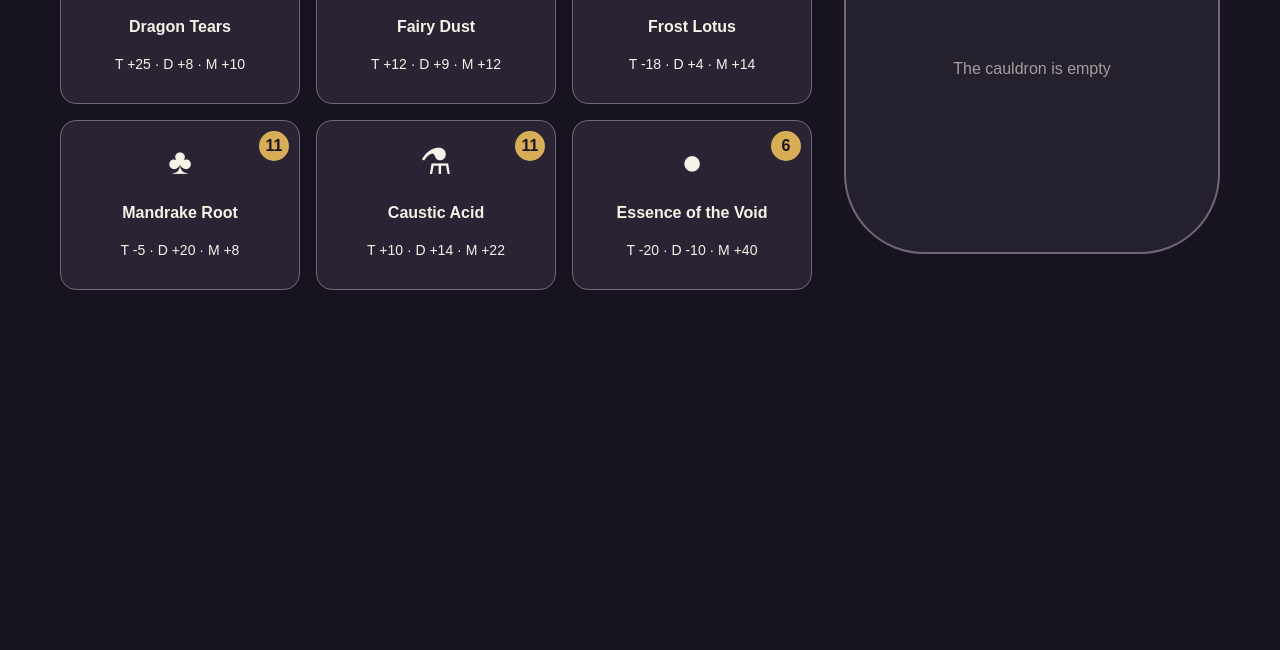
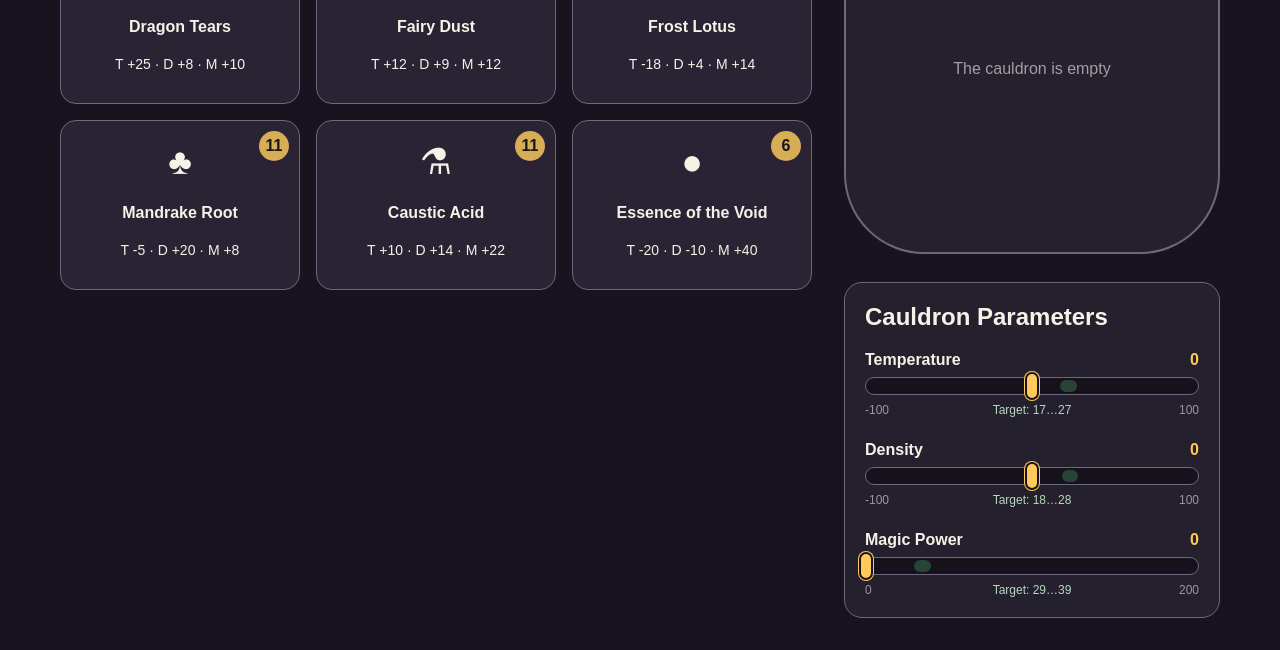
Before and after one commit to dmpodrez/alchemists-cauldron, a website built with Vite: page index.html in a window 1280 px wide. Shown: the part 215-865 px from the top of the page. Before the commit the page ends 800 px from the top, so only its background shows below. Built offline with nearby package versions, Linux system fonts and the light colour scheme.

Commit message:
feat: add cauldron parameter bars

```diff
--- /dev/null
+++ b/src/data/recipes.ts
@@ -0,0 +1,25 @@
+export interface ParameterRange {
+  min: number;
+  max: number;
+}
+
+export interface RecipeTargets {
+  temperature: ParameterRange;
+  density: ParameterRange;
+  magicPower: ParameterRange;
+}
+
+export const LEVEL_ONE_PREVIEW_RECIPE: RecipeTargets = {
+  temperature: {
+    min: 17,
+    max: 27,
+  },
+  density: {
+    min: 18,
+    max: 28,
+  },
+  magicPower: {
+    min: 29,
+    max: 39,
+  },
+};
--- /dev/null
+++ b/src/logic/calculate-cauldron.ts
@@ -0,0 +1,22 @@
+import type { Ingredient } from '../data/ingredients';
+
+export interface CauldronValues {
+  temperature: number;
+  density: number;
+  magicPower: number;
+}
+
+export function calculateCauldron(ingredients: readonly Ingredient[]): CauldronValues {
+  return ingredients.reduce<CauldronValues>(
+    (values, ingredient) => ({
+      temperature: values.temperature + ingredient.temperature,
+      density: values.density + ingredient.density,
+      magicPower: values.magicPower + ingredient.magicPower,
+    }),
+    {
+      temperature: 0,
+      density: 0,
+      magicPower: 0,
+    },
+  );
+}
--- a/src/main.ts
+++ b/src/main.ts
@@ -1,5 +1,7 @@
 import './styles/style.css';
-
+import { LEVEL_ONE_PREVIEW_RECIPE } from './data/recipes';
+import { calculateCauldron } from './logic/calculate-cauldron';
+import { createParameterBars } from './ui/parameter-bars';
 import { LEVEL_ONE_INGREDIENTS, type Ingredient } from './data/ingredients';
 import { addIngredientToCauldron, LEVEL_ONE_CAULDRON_CAPACITY } from './logic/cauldron';
 import { createStock } from './logic/stock';
@@ -44,21 +46,29 @@ function render(): void {
 
   const cauldronIsFull = state.cauldronIngredients.length >= LEVEL_ONE_CAULDRON_CAPACITY;
 
-  content.append(
-    createShelf({
-      ingredients: LEVEL_ONE_INGREDIENTS,
-      stock: state.shelfStock,
-      isBlocked: cauldronIsFull,
-      onIngredientClick: addIngredient,
-    }),
+  const cauldronValues = calculateCauldron(state.cauldronIngredients);
+
+  const shelf = createShelf({
+    ingredients: LEVEL_ONE_INGREDIENTS,
+    stock: state.shelfStock,
+    isBlocked: cauldronIsFull,
+    onIngredientClick: addIngredient,
+  });
+
+  const rightColumn = document.createElement('div');
+  rightColumn.className = 'game__right-column';
+
+  rightColumn.append(
     createCauldron({
       ingredients: state.cauldronIngredients,
       capacity: LEVEL_ONE_CAULDRON_CAPACITY,
     }),
+    createParameterBars(cauldronValues, LEVEL_ONE_PREVIEW_RECIPE),
   );
+
+  content.append(shelf, rightColumn);
 
   game.append(title, content);
   appElement.replaceChildren(game);
 }
-
 render();
--- a/src/styles/style.css
+++ b/src/styles/style.css
@@ -169,3 +169,118 @@ button {
     flex-direction: column;
   }
 }
+.game__right-column {
+  display: grid;
+  gap: 28px;
+  align-content: start;
+}
+
+.parameters {
+  padding: 20px;
+  border: 1px solid #70667d;
+  border-radius: 18px;
+  background: #24202d;
+}
+
+.parameters__list {
+  display: grid;
+  gap: 24px;
+}
+
+.parameter-bar {
+  display: grid;
+  gap: 8px;
+}
+
+.parameter-bar__header {
+  display: flex;
+  align-items: center;
+  justify-content: space-between;
+  gap: 12px;
+}
+
+.parameter-bar__label {
+  font-weight: 700;
+}
+
+.parameter-bar__value {
+  min-width: 42px;
+  text-align: right;
+  color: #ffca59;
+}
+
+.parameter-bar__track {
+  position: relative;
+  height: 18px;
+  border: 1px solid #70667d;
+  border-radius: 999px;
+  background: #15121b;
+  transition:
+    border-color 250ms ease,
+    box-shadow 250ms ease;
+}
+
+.parameter-bar__track_inside {
+  border-color: #5ac47d;
+  box-shadow: 0 0 12px rgb(90 196 125 / 45%);
+}
+
+.parameter-bar__target {
+  position: absolute;
+  top: 2px;
+  bottom: 2px;
+  border-radius: 999px;
+  background: rgb(90 196 125 / 28%);
+}
+
+.parameter-bar__marker {
+  position: absolute;
+  z-index: 2;
+  top: 50%;
+  width: 14px;
+  height: 28px;
+  border: 2px solid #17141f;
+  border-radius: 999px;
+  background: #ffca59;
+  box-shadow: 0 0 0 1px #ffca59;
+  transform: translate(-50%, -50%);
+  transition:
+    left 300ms ease,
+    background-color 250ms ease,
+    box-shadow 250ms ease;
+}
+
+.parameter-bar__marker_inside {
+  background: #5ac47d;
+  box-shadow:
+    0 0 0 1px #5ac47d,
+    0 0 12px rgb(90 196 125 / 70%);
+}
+
+.parameter-bar__zero {
+  position: absolute;
+  z-index: 1;
+  top: -5px;
+  bottom: -5px;
+  width: 1px;
+  background: #a39bad;
+  transform: translateX(-50%);
+}
+
+.parameter-bar__limits {
+  display: grid;
+  grid-template-columns: 1fr auto 1fr;
+  align-items: center;
+  gap: 8px;
+  color: #9c94a6;
+  font-size: 12px;
+}
+
+.parameter-bar__limits span:last-child {
+  text-align: right;
+}
+
+.parameter-bar__target-text {
+  color: #b7d7c1;
+  text-align: center;
+}
--- /dev/null
+++ b/src/ui/parameter-bars.ts
@@ -0,0 +1,140 @@
+import type { ParameterRange, RecipeTargets } from '../data/recipes';
+import type { CauldronValues } from '../logic/calculate-cauldron';
+
+interface ParameterConfig {
+  key: keyof CauldronValues;
+  label: string;
+  min: number;
+  max: number;
+  supportsNegative: boolean;
+}
+
+const PARAMETER_CONFIGS: readonly ParameterConfig[] = [
+  {
+    key: 'temperature',
+    label: 'Temperature',
+    min: -100,
+    max: 100,
+    supportsNegative: true,
+  },
+  {
+    key: 'density',
+    label: 'Density',
+    min: -100,
+    max: 100,
+    supportsNegative: true,
+  },
+  {
+    key: 'magicPower',
+    label: 'Magic Power',
+    min: 0,
+    max: 200,
+    supportsNegative: false,
+  },
+];
+
+function clamp(value: number, min: number, max: number): number {
+  return Math.min(Math.max(value, min), max);
+}
+
+function toPercent(value: number, min: number, max: number): number {
+  const clampedValue = clamp(value, min, max);
+
+  return ((clampedValue - min) / (max - min)) * 100;
+}
+
+function isInsideRange(value: number, range: ParameterRange): boolean {
+  return value >= range.min && value <= range.max;
+}
+
+function createParameterBar(
+  config: ParameterConfig,
+  value: number,
+  target: ParameterRange,
+): HTMLElement {
+  const item = document.createElement('div');
+  item.className = 'parameter-bar';
+
+  const header = document.createElement('div');
+  header.className = 'parameter-bar__header';
+
+  const label = document.createElement('span');
+  label.className = 'parameter-bar__label';
+  label.textContent = config.label;
+
+  const valueElement = document.createElement('strong');
+  valueElement.className = 'parameter-bar__value';
+  valueElement.textContent = String(value);
+
+  header.append(label, valueElement);
+
+  const track = document.createElement('div');
+  track.className = 'parameter-bar__track';
+
+  const targetZone = document.createElement('div');
+  targetZone.className = 'parameter-bar__target';
+
+  const targetStart = toPercent(target.min, config.min, config.max);
+  const targetEnd = toPercent(target.max, config.min, config.max);
+
+  targetZone.style.left = `${targetStart}%`;
+  targetZone.style.width = `${targetEnd - targetStart}%`;
+
+  const marker = document.createElement('div');
+  marker.className = 'parameter-bar__marker';
+  marker.style.left = `${toPercent(value, config.min, config.max)}%`;
+
+  if (isInsideRange(value, target)) {
+    marker.classList.add('parameter-bar__marker_inside');
+    track.classList.add('parameter-bar__track_inside');
+  }
+
+  track.append(targetZone, marker);
+
+  if (config.supportsNegative) {
+    const zeroLine = document.createElement('span');
+    zeroLine.className = 'parameter-bar__zero';
+    zeroLine.style.left = `${toPercent(0, config.min, config.max)}%`;
+
+    track.append(zeroLine);
+  }
+
+  const limits = document.createElement('div');
+  limits.className = 'parameter-bar__limits';
+
+  const minimum = document.createElement('span');
+  minimum.textContent = String(config.min);
+
+  const targetText = document.createElement('span');
+  targetText.className = 'parameter-bar__target-text';
+  targetText.textContent = `Target: ${target.min}…${target.max}`;
+
+  const maximum = document.createElement('span');
+  maximum.textContent = String(config.max);
+
+  limits.append(minimum, targetText, maximum);
+
+  item.append(header, track, limits);
+
+  return item;
+}
+
+export function createParameterBars(values: CauldronValues, targets: RecipeTargets): HTMLElement {
+  const section = document.createElement('section');
+  section.className = 'parameters';
+
+  const title = document.createElement('h2');
+  title.className = 'section-title';
+  title.textContent = 'Cauldron Parameters';
+
+  const list = document.createElement('div');
+  list.className = 'parameters__list';
+
+  for (const config of PARAMETER_CONFIGS) {
+    list.append(createParameterBar(config, values[config.key], targets[config.key]));
+  }
+
+  section.append(title, list);
+
+  return section;
+}
```
